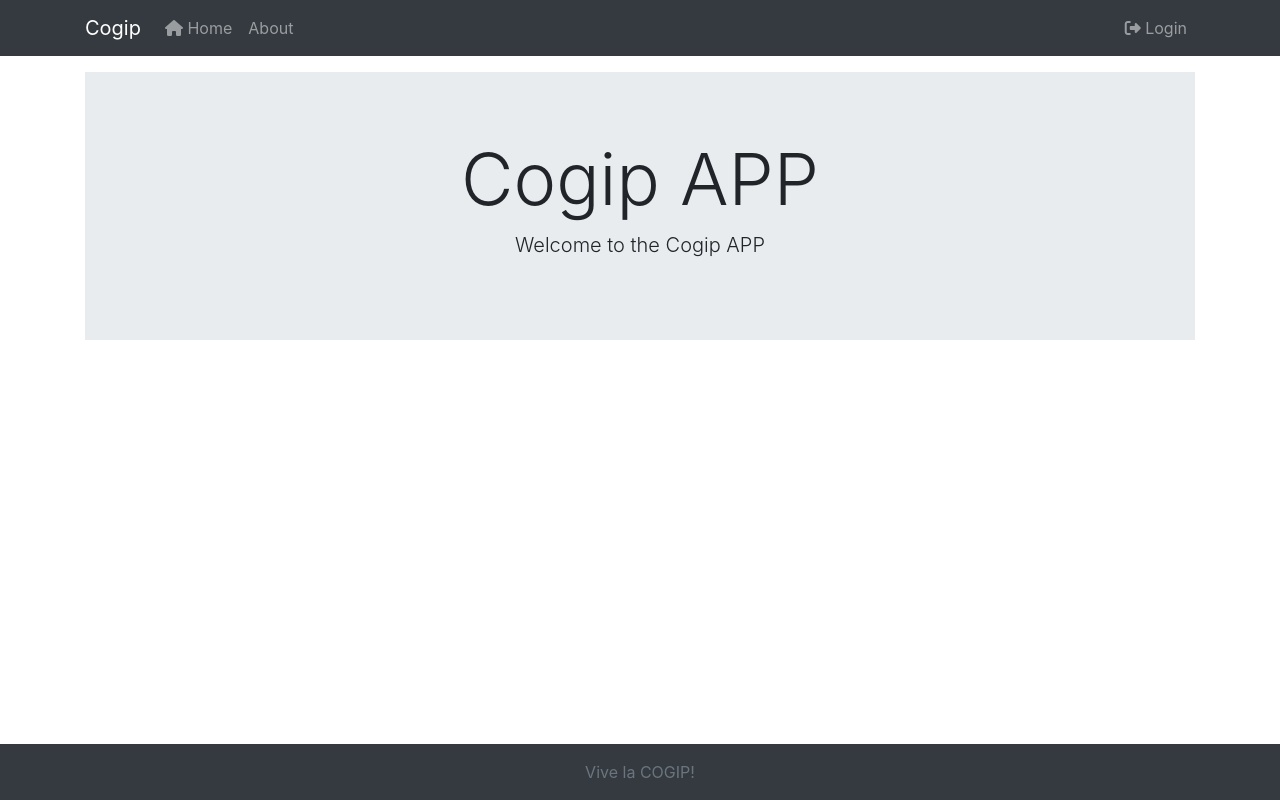
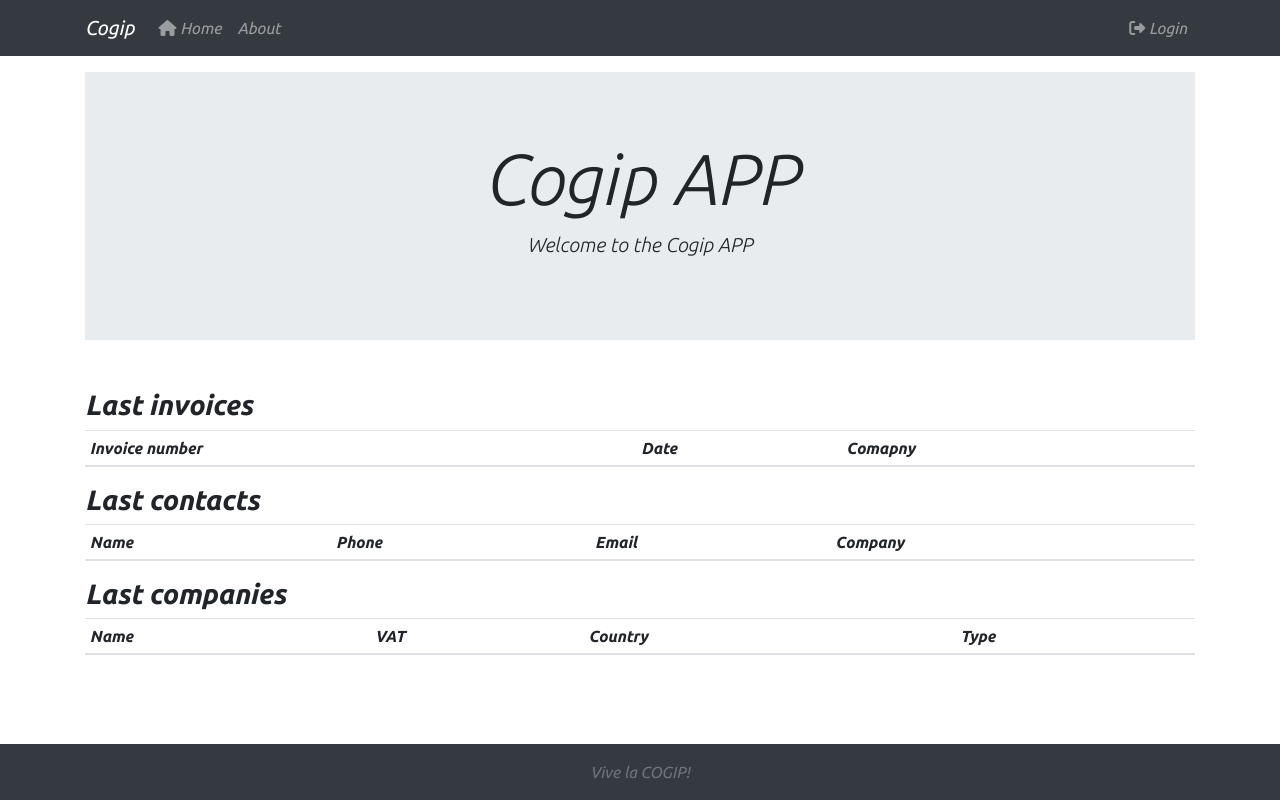
Before and after one commit to jcruz97/COGIP-app, a PHP site: page /COGIP-app/ in a window 1280 px wide. Run offline with PHP 8.4, Linux system fonts and the light colour scheme; data that the repository does not hold is empty; some libraries are stand-ins or nearby versions.

Commit message:
ajous font and style

```diff
--- a/app/views/inc/header.php
+++ b/app/views/inc/header.php
@@ -7,6 +7,8 @@
     <!-- <link rel="stylesheet" href="https://stackpath.bootstrapcdn.com/font-awesome/4.7.0/css/font-awesome.min.css" integrity="sha384-wvfXpqpZZVQGK6TAh5PVlGOfQNHSoD2xbE+QkPxCAFlNEevoEH3Sl0sibVcOQVnN" crossorigin="anonymous"> -->
     <link rel="stylesheet" href="<?= URLROOT ?>/css/style.css">
     <title><?= SITENAME ?></title>
+
+    <link href="https://fonts.googleapis.com/css2?family=Ubuntu:ital,wght@0,300;0,400;0,500;0,700;1,300;1,400;1,500;1,700&display=swap" rel="stylesheet">
 </head>
 <body>
 
--- a/app/views/pages/index.php
+++ b/app/views/pages/index.php
@@ -7,4 +7,121 @@
         </div>
     </div>
 
+    <h3 class="pt-3">Last invoices</h3>
+    <div class="table-responsive">
+        <table class="table table-striped table-sm">
+            <thead>
+                <tr>
+                <?php if (isset($_SESSION['user_type']) && $_SESSION['user_type'] == '1') : ?>
+                        <th scope="col"></th>
+                        <th scope="col"></th>
+                    <?php endif; ?>
+                    <th scope="col">Invoice number</th>
+                    <th scope="col">Date</th>
+                    <th scope="col">Comapny</th>
+
+                </tr>
+            </thead>
+            <tbody>
+                <?php foreach($data['invoices'] as $invoice) : ?>
+                    <tr>
+                        <td><?= $invoice->number ?></td>
+                        <td><?= $invoice->date ?></td>
+                        <td><?= $invoice->name ?></td>
+                        <?php if (isset($_SESSION['user_type']) && $_SESSION['user_type'] == '1') : ?>
+                            <td>
+                                <a href="<?= URLROOT ?>/invoices/edit/<?= intval($invoice->invoiceId) ?>" class="btn btn-dark"><i class="fas fa-edit"></i></a>
+                            </td>
+                            <td>
+                                <form action="<?= URLROOT ?>/invoices/delete/<?= intval($invoice->invoiceId) ?>" method="post">
+                                    <input type="submit" class="btn btn-danger" style="font-family: FontAwesome" value="&#xf2ed">
+                                </form>
+                            </td>
+                        <?php endif; ?>
+                    </tr>
+                <?php endforeach ?>
+            </tbody>
+        </table>
+        </div>
+
+        <h3>Last contacts</h3>
+        <div class="table-responsive">
+        <table class="table table-striped table-sm">
+            <thead>
+                <tr>
+                <?php if (isset($_SESSION['user_type']) && $_SESSION['user_type'] == '1') : ?>
+                        <th scope="col"></th>
+                        <th scope="col"></th>
+                    <?php endif; ?>
+                    <th scope="col">Name</th>
+                    <th scope="col">Phone</th>
+                    <th scope="col">Email</th>
+                    <th scope="col">Company</th>
+
+                </tr>
+            </thead>
+            <tbody>
+                <?php foreach($data['people'] as $person) : ?>
+                    <tr>
+                    <?php if (isset($_SESSION['user_type']) && $_SESSION['user_type'] == '1') : ?>
+                            <td>
+                            <a href="<?= URLROOT ?>/people/edit/<?= intval($person->personId) ?>" class="btn btn-dark"><i class="fas fa-edit"></i></a>
+                            </td>
+                            <td>
+                                <form class="pull-right" action="<?= URLROOT ?>/people/delete/<?= intval($person->personId) ?>" method="post">
+                                    <input type="submit" class="btn btn-danger" style="font-family: FontAwesome" value="&#xf2ed">
+                                </form>
+                            </td>
+                        <?php endif; ?>
+                        <td><?= $person->first_name . ' ' . $person->last_name ?></td>
+                        <td><?= $person->telephone ?></td>
+                        <td><?= $person->email ?></td>
+                        <td><?= $person->name ?></td>
+
+                    </tr>
+                <?php endforeach ?>
+            </tbody>
+        </table>
+        </div>
+
+        <h3>Last companies</h3>
+        <div class="table-responsive">
+        <table class="table table-striped table-sm">
+            <thead>
+                <tr>
+                <?php if (isset($_SESSION['user_type']) && $_SESSION['user_type'] == '1') : ?>
+                        <th scope="col"></th>
+                        <th scope="col"></th>
+                    <?php endif; ?>
+                    <th scope="col">Name</th>
+                    <th scope="col">VAT</th>
+                    <th scope="col">Country</th>
+                    <th scope="col">Type</th>
+
+                </tr>
+            </thead>
+            <tbody>
+                <?php foreach($data['companies'] as $company) : ?>
+                    <tr>
+                    <?php if (isset($_SESSION['user_type']) && $_SESSION['user_type'] == '1') : ?>
+                            <td>
+                                <a href="<?= URLROOT ?>/companies/edit/<?= intval($company->companyId) ?>" class="btn btn-dark"><i class="fas fa-edit"></i></a>
+                            </td>
+                            <td>
+                                <form class="pull-right" action="<?= URLROOT ?>/companies/delete/<?= intval($company->companyId) ?>" method="post">
+                                    <input type="submit" class="btn btn-danger" style="font-family: FontAwesome" value="&#xf2ed">
+                                </form>
+                            </td>
+                        <?php endif; ?>
+                        <td><?= $company->name?></td>
+                        <td><?= $company->vat ?></td>
+                        <td><?= $company->country ?></td>
+                        <td><?= $company->type ?></td>
+
+                    </tr>
+                <?php endforeach ?>
+            </tbody>
+        </table>
+    </div>
+
 <?php require APPROOT . '/views/inc/footer.php'; ?>
--- a/public/css/style.css
+++ b/public/css/style.css
@@ -1,3 +1,14 @@
+body{
+    font-family: 'Ubuntu', sans-serif;
+    font-style:italic;
+}
+
+h1, h2, h3{
+    font-family: 'Ubuntu', sans-serif;
+    font-weight:bold;
+}
+
+
 img {
     height: 50px;
     fill-opacity: 0.5;
```
